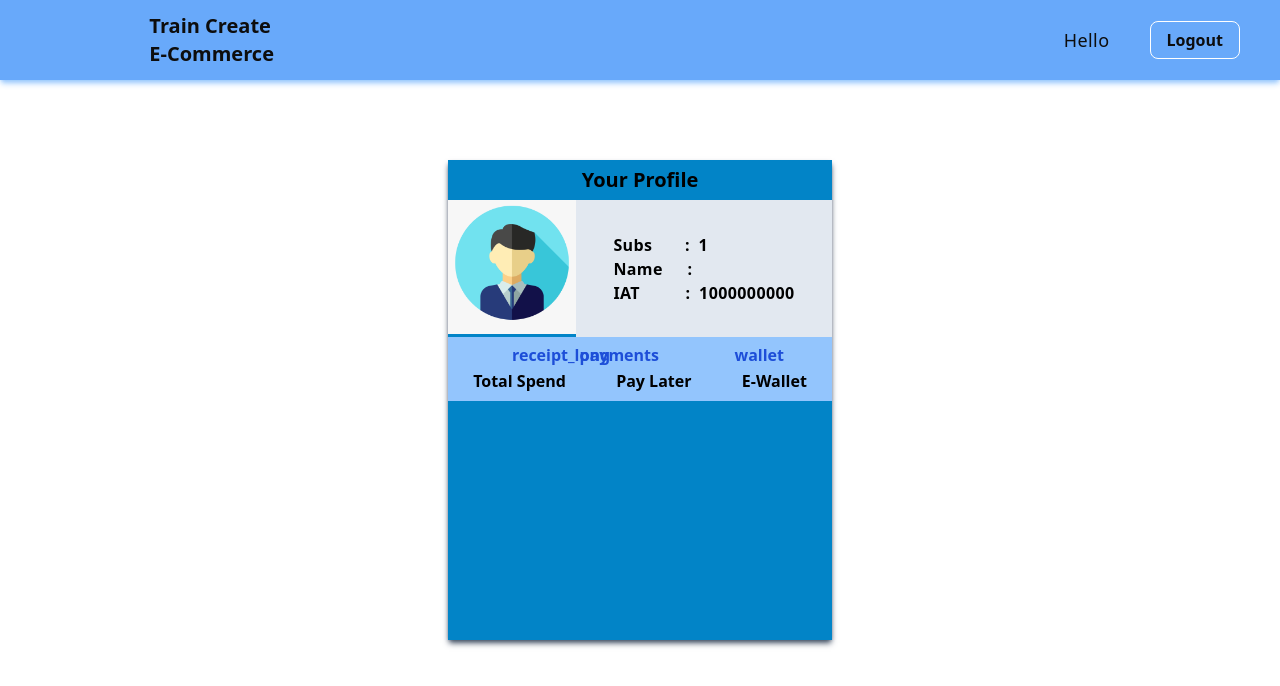
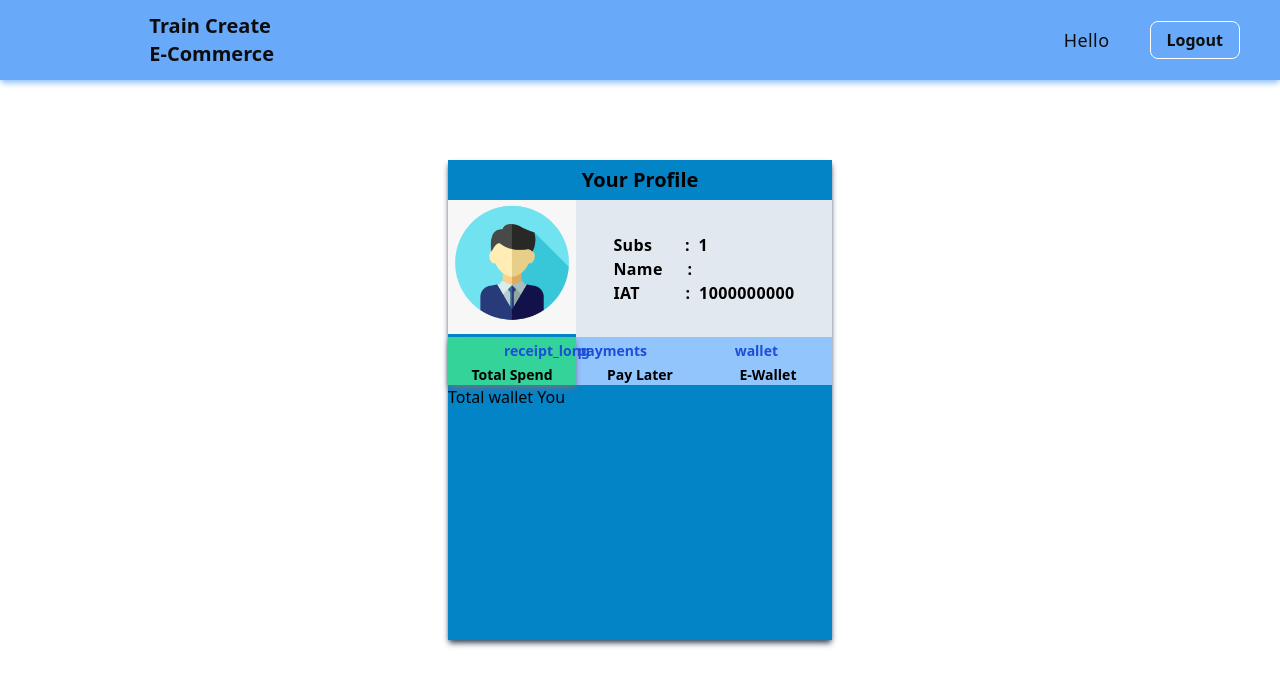
Before and after one commit to GaluhPncWirs/e-commerce_React_js, a React app: page /profile in a window 1280 px wide. Shown: the top 686 px of the page. Built offline with nearby package versions, Linux system fonts and the light colour scheme; sample sign-in values are in the browser's storage; the HTML template or start-up script is replaced by a standard one.

Commit message:
improve code in profile.jsx

```diff
--- a/src/index.css
+++ b/src/index.css
@@ -18,4 +18,12 @@
   .buttonCart {
     @apply border text-slate-100 rounded-lg bg-slate-800 px-3 py-0.5;
   }
+
+  .profileBar {
+    @apply cursor-pointer basis-1/3 flex justify-center items-end text-sm;
+  }
+
+  .bgProfile {
+    @apply bg-emerald-400 transition-all shadow-md shadow-slate-500;
+  }
 }
--- a/src/pages/profile.jsx
+++ b/src/pages/profile.jsx
@@ -1,8 +1,25 @@
 import { Link } from "react-router-dom";
 import Navbar from "../fragment/navbar";
 import { useLogin } from "../hooks/useLogin";
+import { useState } from "react";
+import { useEffect } from "react";
 
 export default function ProfileUser() {
+  const [bar, setBar] = useState("");
+  useEffect(() => {
+    const navigate = document.querySelectorAll(".navigate li");
+    navigate.forEach((nav) => {
+      nav.addEventListener("click", function (event) {
+        setBar(event.target.getAttribute("data"));
+        navigate.forEach((item) => item.classList.remove("bgProfile"));
+        this.classList.add("bgProfile");
+      });
+    });
+    return () => {
+      navigate.forEach((item) => item.removeEventListener("click", () => {}));
+    };
+  }, []);
+
   return (
     <div>
       <Navbar />
@@ -29,29 +46,36 @@ export default function ProfileUser() {
               </ul>
             </div>
           </div>
-          <div className="bg-blue-300">
-            <ul className="flex justify-around font-semibold pt-8 pb-2 relative">
-              <li className="cursor-pointer">
-                <span className="material-symbols-outlined absolute top-1.5 left-16 text-blue-700">
+          <div className="bg-blue-300 h-12">
+            <ul className="flex font-semibold relative h-full navigate">
+              <li className="profileBar bgProfile" data="kesatu">
+                <span className="material-symbols-outlined absolute top-1 left-14 text-blue-700">
                   receipt_long
                 </span>
                 Total Spend
               </li>
-              <li className="cursor-pointer">
+              <li className="profileBar" data="kedua">
                 {" "}
-                <span className="material-symbols-outlined absolute top-1.5 right-[173px] text-blue-700">
+                <span className="material-symbols-outlined absolute top-1 right-[185px] text-blue-700">
                   payments
                 </span>
                 Pay Later
               </li>
-              <li className="cursor-pointer">
-                <span className="material-symbols-outlined absolute top-1.5 right-12 text-blue-700">
+              <li className="profileBar" data="ketiga">
+                <span className="material-symbols-outlined absolute top-1 right-[54px] text-blue-700">
                   wallet
                 </span>{" "}
                 E-Wallet
               </li>
             </ul>
           </div>
+          {bar === "kesatu" ? (
+            <div>Total all product you buy </div>
+          ) : bar === "kedua" ? (
+            <div>Total paylater you </div>
+          ) : (
+            <div>Total wallet You </div>
+          )}
           {/* <div className="text-center">
             <Link className="bg-slate-300 px-3 py-1 rounded-lg" to="/products">
               Back
```
